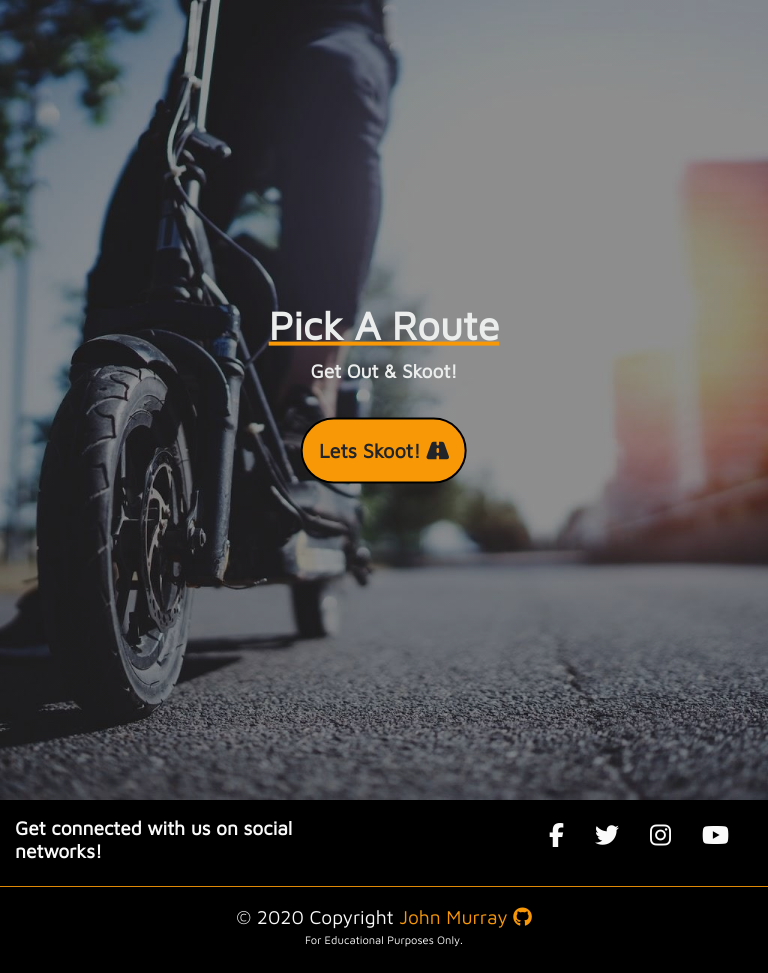
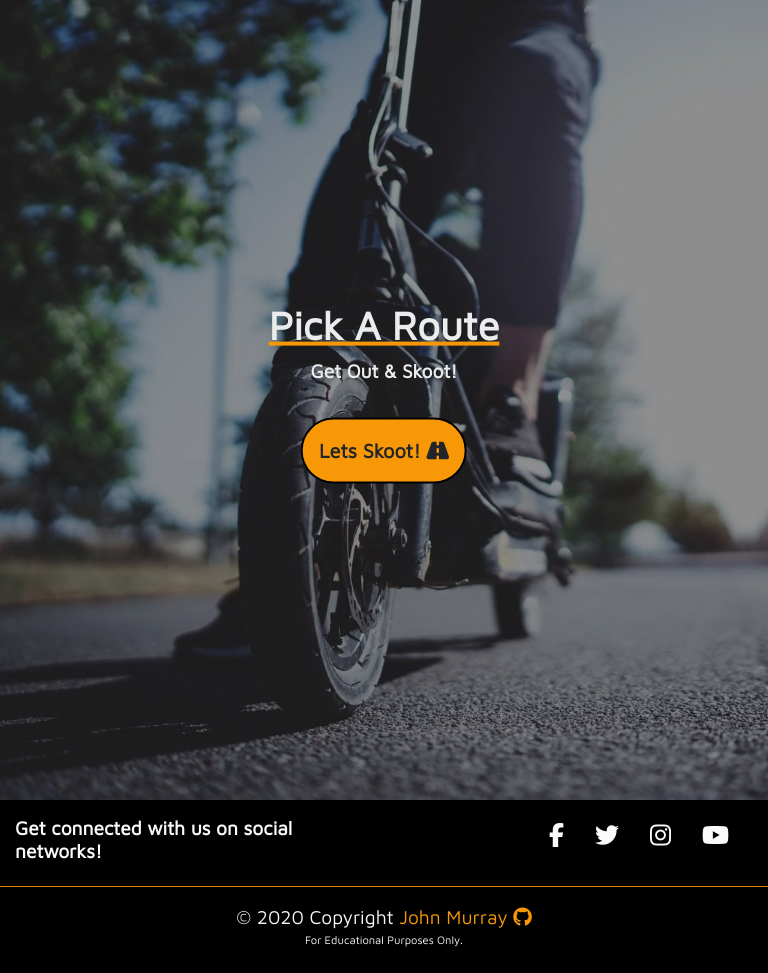
Before and after one commit to Jmurray1989/Skoot-Route, a Flask app: page / in a window 768 px wide. Shown: the part 96-1069 px from the top of the page. Run offline with Flask 2, Linux system fonts and the light colour scheme; some libraries are stand-ins or nearby versions.

```diff
--- a/static/css/style.css
+++ b/static/css/style.css
@@ -753,4 +753,45 @@ p.skoot-route {
 
 @media screen and (min-width: 768px) and (max-width: 1023px) {
 
-/* Navbar */
+/* Home */
+
+/* Adjusts images into frame on Tablet*/
+.main-image {
+  background: -webkit-gradient(
+      linear,
+      left top,
+      left bottom,
+      from(rgba(0, 0, 0, 0.4)),
+      to(rgba(0, 0, 0, 0.4))
+    ),
+    url("../images/mobile/route-imagemob.jpg");
+  background: -o-linear-gradient(rgba(0, 0, 0, 0.4), rgba(0, 0, 0, 0.4)),
+    url("../images/mobile/route-imagemob.jpg");
+  background: linear-gradient(rgba(0, 0, 0, 0.4), rgba(0, 0, 0, 0.4)),
+    url("../images/mobile/route-imagemob.jpg");
+  height: 100vh;
+  background-attachment: scroll;
+  background-position: center;
+  background-repeat: no-repeat;
+  background-size: cover;
+  position: relative;
+  -o-background-size: cover;
+  -moz-background-size: cover;
+  -webkit-background-size: cover;
+}
+
+/* About */
+
+p.about-desc {
+    margin-bottom: 3rem;
+}
+
+/* Skoot Routes */
+
+p.skoot-route {
+    margin: 50px;
+}
+
+
+
+}
```
